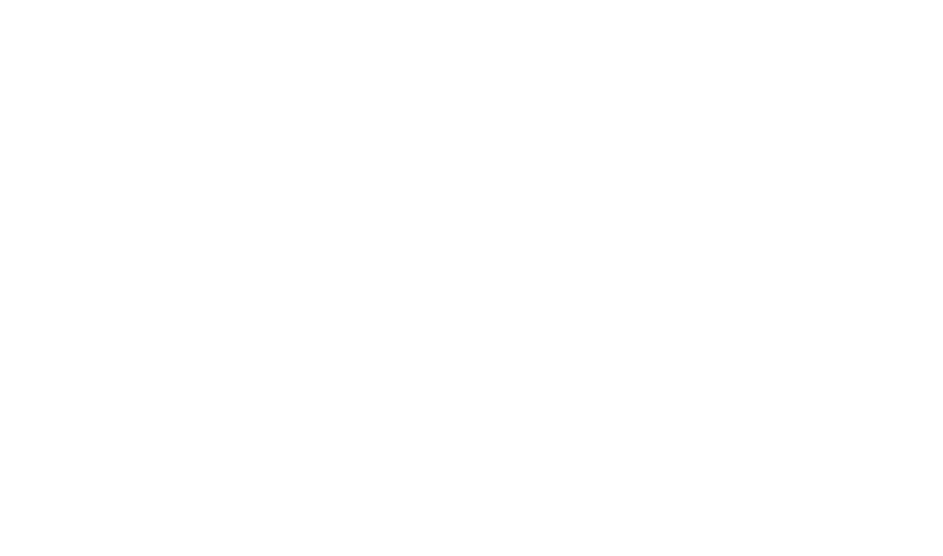
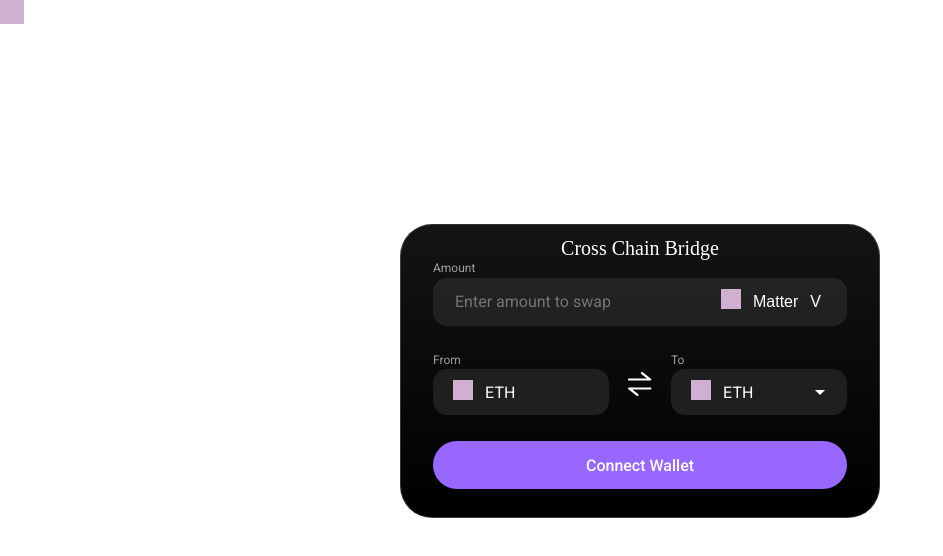
Before and after one commit to chainswap/info, a React (Create React App) app: page /#/swap in a window 1280 px wide. Shown: the top 556 px of the page, without its empty margins (0-943 px from the left). Built offline with nearby package versions, Linux system fonts and the light colour scheme.

Commit message:
add NavLinks

```diff
--- /dev/null
+++ b/src/components/Header/Header.tsx
@@ -0,0 +1,58 @@
+import React from 'react'
+import { NavLink } from 'react-router-dom'
+import { styled } from '@material-ui/core'
+import DummyLogo from '../../assets/images/dummy_logo.png'
+import Row from '../Row'
+
+const HeaderRow = styled(Row)({
+  width: '100%',
+})
+
+const Title = styled('a')({
+  display: 'flex',
+  alignItems: 'center',
+  justifySelf: 'flex-start',
+  marginRight: 12,
+  '&:hover': {
+    cursor: 'pointer',
+  },
+})
+
+const HeaderLinks = styled(Row)({})
+
+const StyledNavLink = styled(NavLink)({
+  alignItem: 'left',
+  textDecoration: 'none',
+  fontSize: 14,
+  fontFamily: 'Roboto',
+  lineHeight: '18.69px',
+  letterSpacing: '0.02em',
+  color: '#FFFFFF',
+})
+
+export default function Header() {
+  return (
+    <HeaderRow>
+      <Title href="/swap">
+        <img width={'24px'} src={DummyLogo} alt="logo" />
+      </Title>
+      <HeaderLinks>
+        <StyledNavLink id={`swap-nav-link`} to={'/swap'}>
+          swap
+        </StyledNavLink>
+        <StyledNavLink id={`swap-nav-link`} to={'/deploy'}>
+          Deploy
+        </StyledNavLink>
+        <StyledNavLink id={`swap-nav-link`} to={'/liquidity'}>
+          Liquidity
+        </StyledNavLink>
+        <StyledNavLink id={`swap-nav-link`} to={'/farm'}>
+          Farm
+        </StyledNavLink>
+        <StyledNavLink id={`swap-nav-link`} to={'/info'}>
+          Info
+        </StyledNavLink>
+      </HeaderLinks>
+    </HeaderRow>
+  )
+}
--- a/src/components/Row/index.tsx
+++ b/src/components/Row/index.tsx
@@ -23,3 +23,5 @@ const Row = styled(Box)({
 export const RowBetween = styled(Row)({
   justifyContent: 'space-between',
 })
+
+export default Row
--- a/src/index.tsx
+++ b/src/index.tsx
@@ -5,11 +5,14 @@ import App from './pages/App'
 import reportWebVitals from './reportWebVitals'
 import './index.css'
 import store from './state'
+import { HashRouter } from 'react-router-dom'
 
 ReactDOM.render(
   <React.StrictMode>
     <Provider store={store}>
-      <App />
+      <HashRouter>
+        <App />
+      </HashRouter>
     </Provider>
   </React.StrictMode>,
   document.getElementById('root')
--- a/src/pages/App.tsx
+++ b/src/pages/App.tsx
@@ -1,7 +1,13 @@
 import React from 'react'
-import { BrowserRouter, Route, Switch } from 'react-router-dom'
+import { Route, Switch } from 'react-router-dom'
 import Swap from './Swap'
 import { styled } from '@material-ui/core'
+import Header from '../components/Header/Header'
+
+const HeaderWrapper = styled('div')({
+  width: '100%',
+  justifyContent: 'space-between',
+})
 
 const BodyWrapper = styled('div')({
   display: 'flex',
@@ -13,12 +19,15 @@ const BodyWrapper = styled('div')({
 
 export default function App() {
   return (
-    <BodyWrapper>
-      <BrowserRouter>
+    <>
+      <HeaderWrapper>
+        <Header />
+      </HeaderWrapper>
+      <BodyWrapper>
         <Switch>
           <Route exact strict path="/swap" component={Swap} />
         </Switch>
-      </BrowserRouter>
-    </BodyWrapper>
+      </BodyWrapper>
+    </>
   )
 }
```
